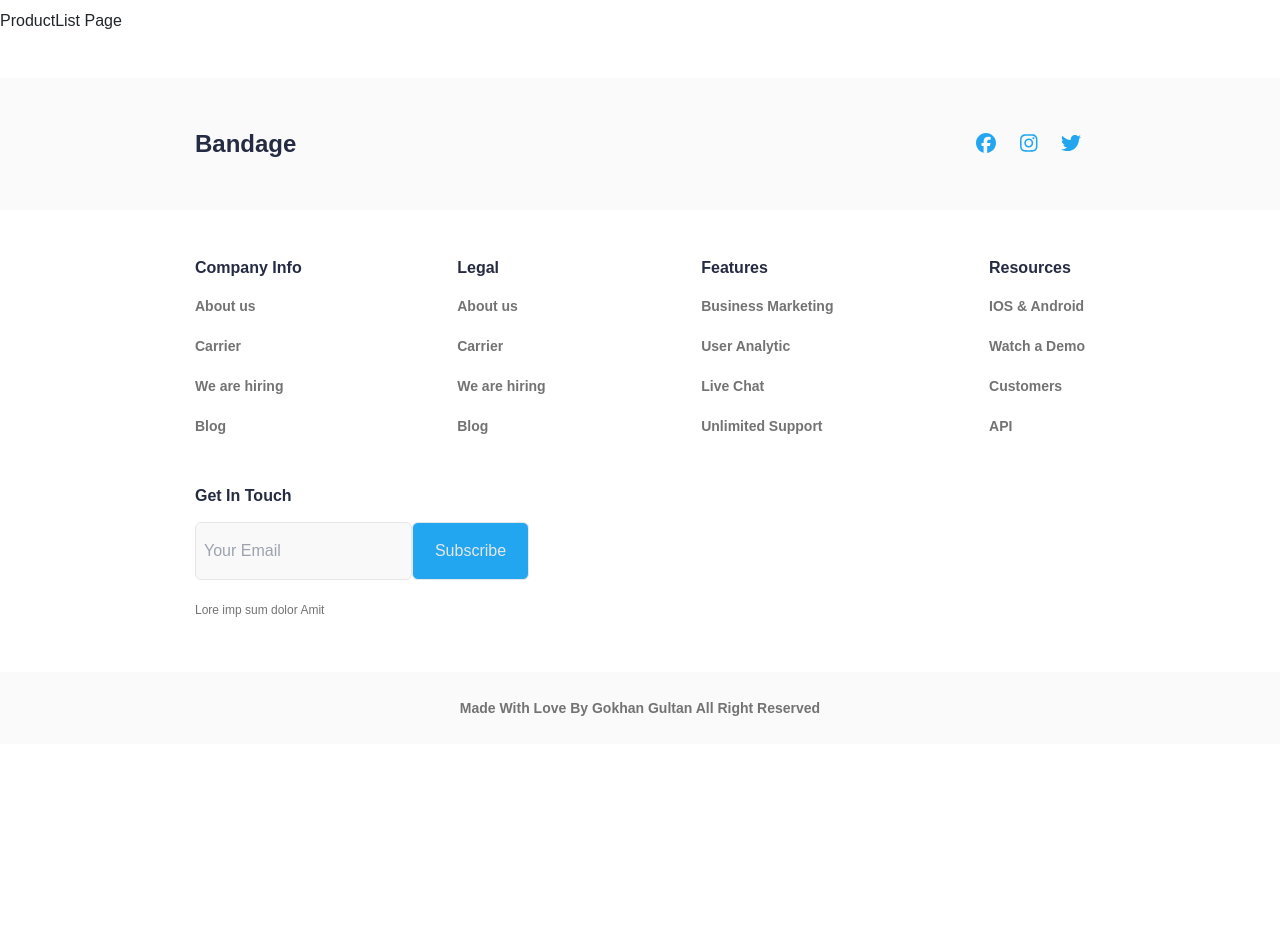
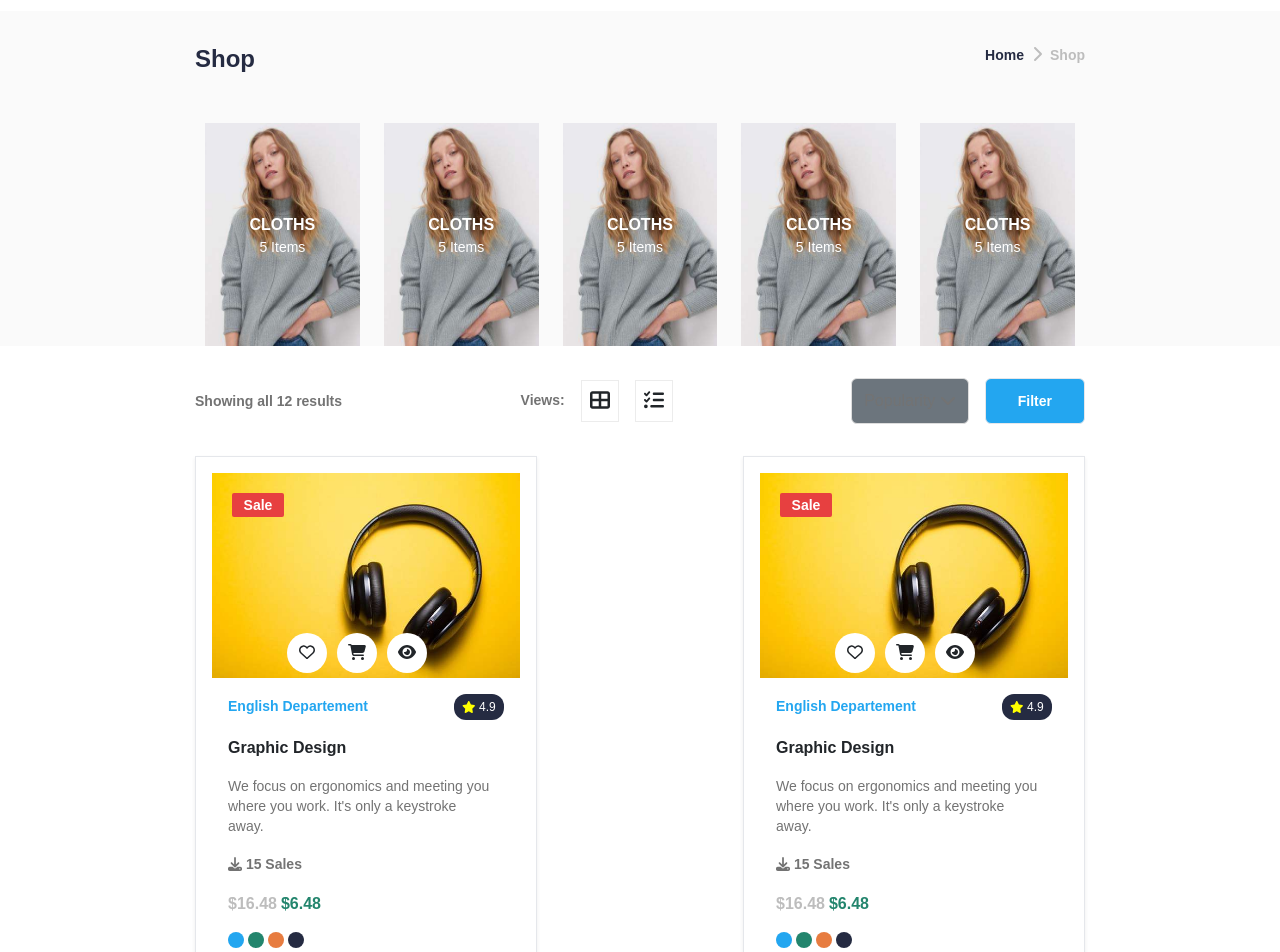
Before and after one commit to gokhangultan/gokhan-ecommerce, a React (Vite) app: page /products in a window 1280 px wide. Shown: the part 80-1032 px from the top of the page. Before the commit the page ends 824 px from the top, so only its background shows below. Built offline with nearby package versions, Linux system fonts and the light colour scheme.

Commit message:
Products Page done with mobile all responsive screens close#2

```diff
--- a/src/components/CategoryCard.jsx
+++ b/src/components/CategoryCard.jsx
@@ -1,5 +1,11 @@
 export default function CategoryCard() {
     return (
-        <div><h1>CategoryCard Component</h1></div>
-    )
+        <div className="relative">
+            <img src="editor2.jpeg" className="md:w-[205px] md:h-[223px] w-[305px] h-[323px]" />
+            <div className="absolute inset-0 flex flex-col justify-center items-center text-center">
+                <h5 className="z-10 text-white font-bold text-base leading-6">CLOTHS</h5>
+                <p className="z-10 leading-5 text-sm text-white">5 Items</p>
+            </div>
+        </div>
+    );
 }
--- a/src/pages/ProductList.jsx
+++ b/src/pages/ProductList.jsx
@@ -1,5 +1,152 @@
-export default function ProductList() {
+import { faChevronDown, faChevronRight } from "@fortawesome/free-solid-svg-icons";
+import { FontAwesomeIcon } from "@fortawesome/react-fontawesome";
+import { Link } from "react-router-dom/cjs/react-router-dom.min";
+import CategoryCard from "../components/CategoryCard";
+import { faTableCellsLarge, faListCheck } from "@fortawesome/free-solid-svg-icons";
+import {
+    Dropdown,
+    DropdownToggle,
+    DropdownMenu,
+    DropdownItem
+} from 'reactstrap';
+import {
+    Pagination,
+    PaginationLink,
+    PaginationItem,
+
+} from 'reactstrap';
+import { useState } from "react";
+import ProductCard from "../components/ProductCard";
+import { faAmazon, faAws, faHooli, faLyft, faPiedPiperHat, faReddit, faRedditAlien, faStripe } from "@fortawesome/free-brands-svg-icons";
+
+
+export default function ProductList({ direction, ...args }) {
+    const [dropdownOpen, setDropdownOpen] = useState(false);
+
+    const toggle = () => setDropdownOpen((prevState) => !prevState);
     return (
-        <div><h1>ProductList Page</h1></div>
+        <div>
+            <div className="bg-[#FAFAFA] ">
+                <div className="breadcrumb flex md:justify-between justify-center md:flex-row flex-col  w-[full] px-[150px] sm:px-[195px] py-8 gap-3 ">
+                    <h3 className="font-bold text-2xl leading-8 text-[#252B42] ml-5 sm:ml-0">Shop</h3>
+                    <div className="flex gap-2">
+                        <Link href="" className="font-bold text-sm leading-6 text-[#252B42] ">Home</Link>
+                        <Link><FontAwesomeIcon icon={faChevronRight} size="md" style={{ color: "#BDBDBD", }} /> </Link>
+                        <Link href="" className="font-bold text-sm leading-6 text-[#BDBDBD]">Shop</Link>
+                    </div>
+                </div>
+                <div className="flex md:flex-row flex-col gap-4 px-[50px] sm:px-[205px] justify-between ">
+                    <CategoryCard />
+                    <CategoryCard />
+                    <CategoryCard />
+                    <CategoryCard />
+                    <CategoryCard />
+                </div>
+
+            </div>
+            <div className="flex flex-col lg:flex-row gap-4 justify-between px-[100px] sm:px-[195px] py-8 items-center ">
+                <h6 className="font-bold text-sm leading-6 text-secondaryColor">Showing all 12 results</h6>
+                <div className="flex flex-row gap-3">
+                    <h5 className="text-sm font-bold text-secondaryColor leading-6 mt-2">Views:</h5>
+                    <button className="border-1 p-2 border-[#ECECEC]"><FontAwesomeIcon icon={faTableCellsLarge} size="lg" /></button>
+                    <button className="border-1 p-2 border-[#ECECEC]"><FontAwesomeIcon icon={faListCheck} size="lg" /></button>
+                </div>
+                <div className="flex flex-row gap-3">
+                    <Dropdown isOpen={dropdownOpen} toggle={toggle} direction={direction} className="text-sm leading-7 text-secondaryColor  rounded ">
+                        <DropdownToggle className="text-secondaryColor border-1 border-[#DDDDDD] hover:bg-gray-300 hover:text-black py-2.5">Popularity <FontAwesomeIcon icon={faChevronDown} size="md" /></DropdownToggle>
+                        <DropdownMenu {...args}>
+                            <DropdownItem header>Order By</DropdownItem>
+                            <DropdownItem>Price Low to High</DropdownItem>
+                            <DropdownItem>Price High to Low</DropdownItem>
+                            <DropdownItem>Popularity</DropdownItem>
+                        </DropdownMenu>
+                    </Dropdown>
+                    <button className="button bg-primaryColor hover:text-primaryColor hover:bg-white rounded hover:border-primaryColor">Filter</button>
+                </div>
+            </div>
+            <div className="px-[10px] sm:px-[195px]">
+                <section className="best-seller mb-10 text-center ">
+                    <div className=" flex flex-wrap flex-row gap-2 justify-between  ">
+                        <ProductCard />
+                        <ProductCard />
+                        <ProductCard />
+                        <ProductCard />
+                        <ProductCard />
+                        <ProductCard />
+                        <ProductCard />
+                        <ProductCard />
+                        <ProductCard />
+
+                    </div>
+                </section>
+            </div>
+            <div className="flex justify-center ">
+                <section className="pagination">
+                    <Pagination
+                        aria-label="Page navigation example"
+                        size="xs"
+                    >
+                        <PaginationItem >
+                            <PaginationLink className="hover:bg-primaryColor hover:text-white"
+                                first
+                                href="#"
+                            >
+                                First
+                            </PaginationLink>
+                        </PaginationItem>
+                        <PaginationItem>
+                            <PaginationLink className="hover:bg-primaryColor hover:text-white"
+                                href="#"
+                                previous
+                            >
+                                Previous
+                            </PaginationLink>
+                        </PaginationItem>
+                        <PaginationItem>
+                            <PaginationLink href="#" className="hover:bg-primaryColor hover:text-white">
+                                1
+                            </PaginationLink>
+                        </PaginationItem>
+                        <PaginationItem>
+                            <PaginationLink href="#" className="hover:bg-primaryColor hover:text-white">
+                                2
+                            </PaginationLink>
+                        </PaginationItem>
+                        <PaginationItem>
+                            <PaginationLink href="#" className="hover:bg-primaryColor hover:text-white">
+                                3
+                            </PaginationLink>
+                        </PaginationItem>
+                        <PaginationItem>
+                            <PaginationLink className="hover:bg-primaryColor hover:text-white"
+                                href="#"
+                                next
+                            >
+                                Next
+                            </PaginationLink>
+                        </PaginationItem>
+                        <PaginationItem>
+                            <PaginationLink className="hover:bg-primaryColor hover:text-white"
+                                href="#"
+                                last
+                            >
+                                Last
+                            </PaginationLink>
+                        </PaginationItem>
+                    </Pagination>
+                </section>
+            </div>
+            <div className="bg-[#FAFAFA] mt-5">
+                <div className="flex flex-col lg:flex-row gap-5 px-[50px] sm:px-[195px] justify-between ">
+                    <FontAwesomeIcon icon={faHooli} size="6x" style={{ color: "#737373", }} />
+                    <FontAwesomeIcon icon={faLyft} size="6x" style={{ color: "#737373", }} />
+                    <FontAwesomeIcon icon={faPiedPiperHat} size="6x" style={{ color: "#737373", }} />
+                    <FontAwesomeIcon icon={faStripe} size="6x" style={{ color: "#737373", }} />
+                    <FontAwesomeIcon icon={faAws} size="6x" style={{ color: "#737373", }} />
+                    <FontAwesomeIcon icon={faRedditAlien} size="6x" style={{ color: "#737373", }} />
+                </div>
+
+            </div>
+        </div>
     )
 }
```
